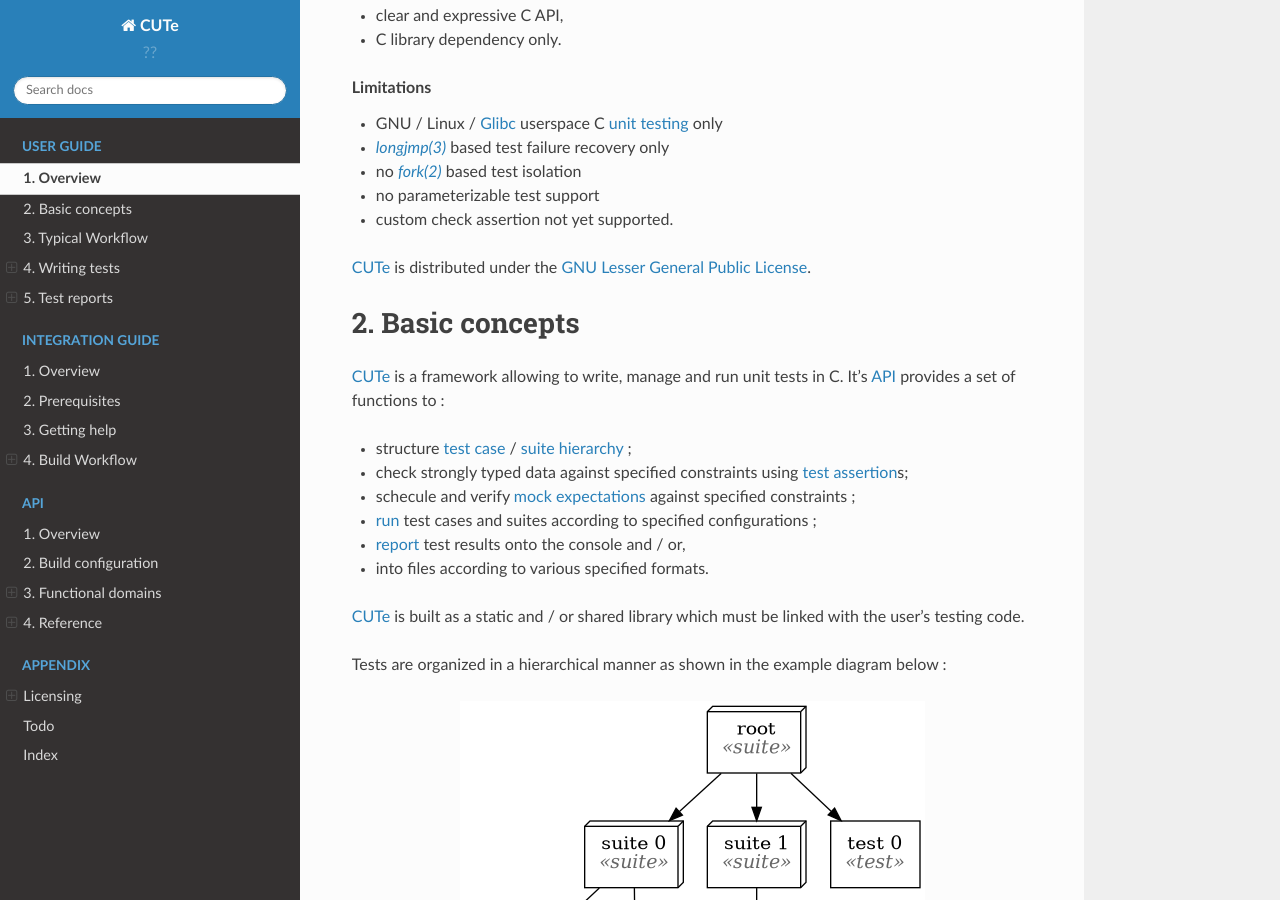
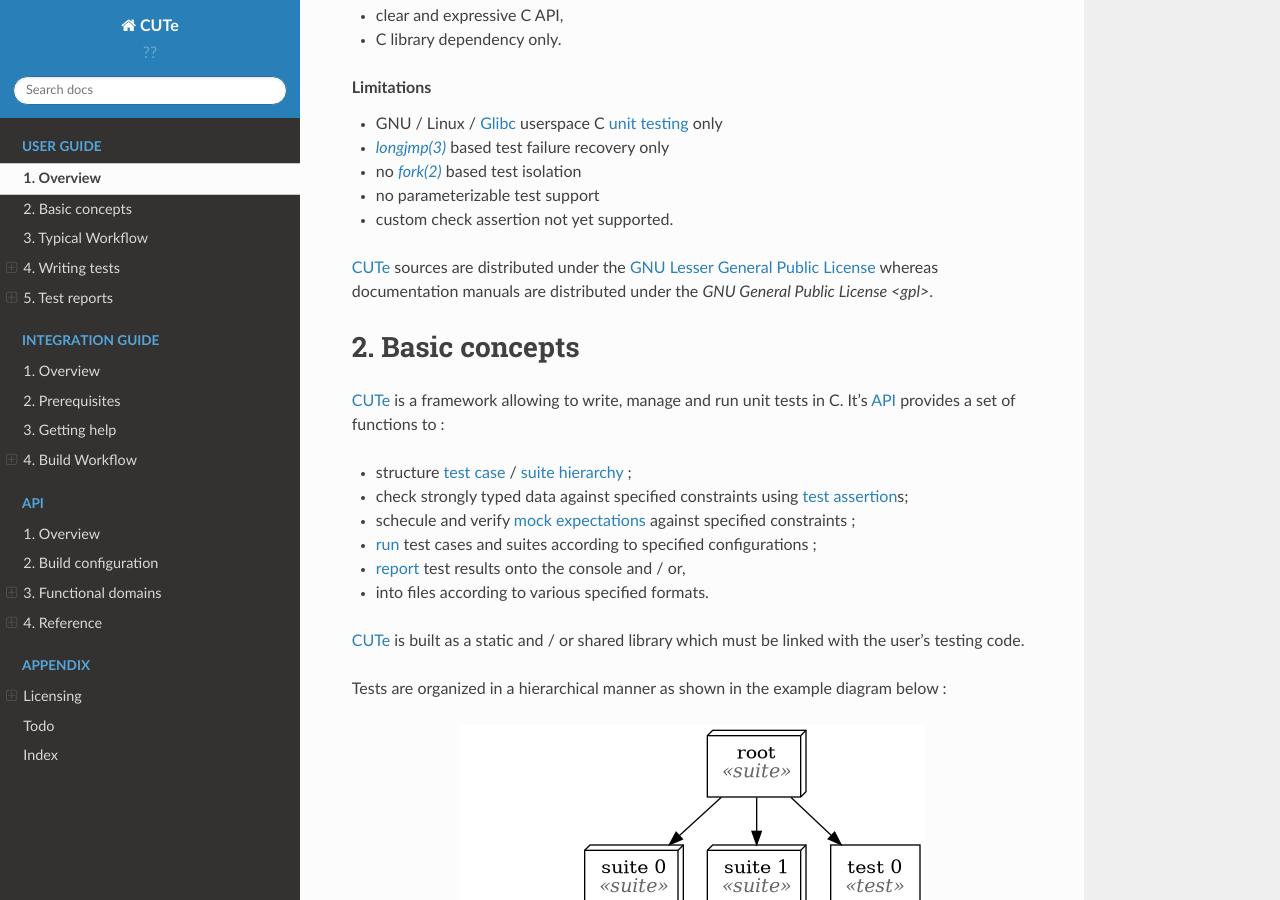
Before and after one commit to grgbr/cute, a Sphinx documentation site: the page built from sphinx/user.rst, in a window 1280 px wide and 900 px high, scrolled down 624 px. Built offline with Sphinx 7.4.7 and the Read the Docs theme 2.0.0, drawn with Linux system fonts in a browser that asks for light colours.

Commit message:
fix missing license informations

```diff
--- a/sphinx/user.rst
+++ b/sphinx/user.rst
@@ -73,7 +73,9 @@
 * no parameterizable test support
 * custom check assertion not yet supported.
 
-CUTe_ is distributed under the :ref:`GNU Lesser General Public License <lgpl>`.
+CUTe_ sources are distributed under the :ref:`GNU Lesser General Public License
+<lgpl>` whereas documentation manuals are distributed under the `GNU General
+Public License <gpl>`.
 
 Basic concepts
 ==============
```
Also changed, not shown: 1 other file.
